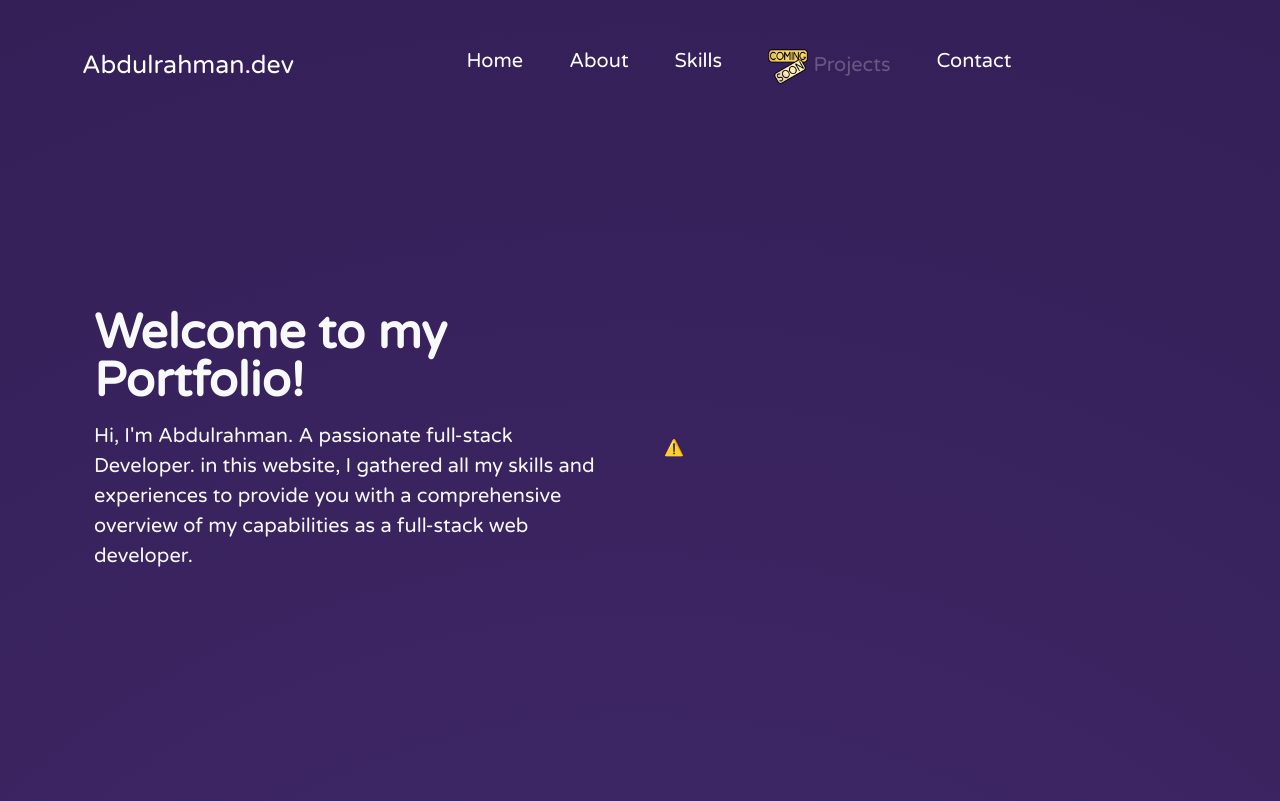
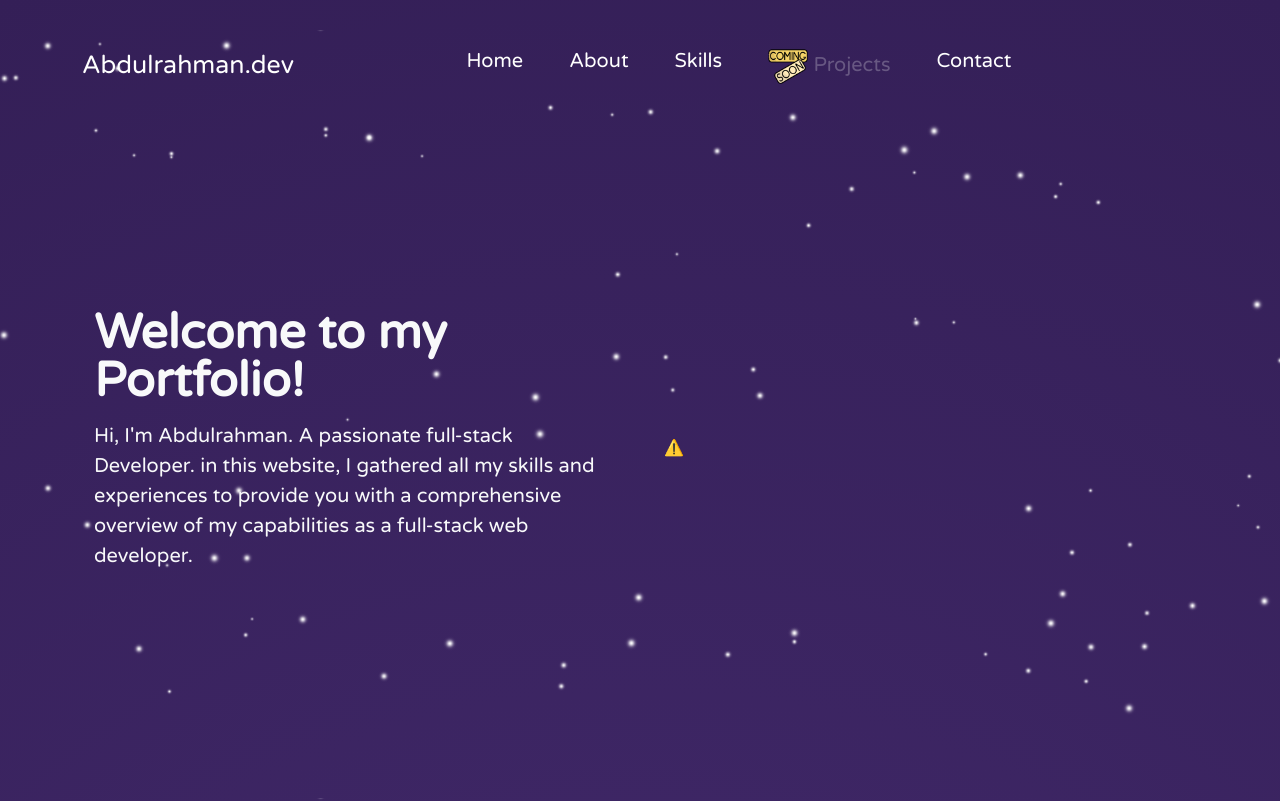
Before and after one commit to abdulrahman1551/bootstrap-portfolio.io, a plain HTML site: page index.html in a window 1280 px wide. Shown: the top 801 px of the page. Drawn offline with nearby package versions, Linux system fonts and the light colour scheme; the site is published under a folder, as on GitHub Pages, so addresses that start at the root find nothing; no server answers.

Commit message:
Update style.css

```diff
--- a/style.css
+++ b/style.css
@@ -26,7 +26,7 @@ body{
 }
 
 .space .star.star1{
-    background: url(/images/star1.png);
+    background: url(images/star1.png);
     z-index: -1;
 }
 
```
